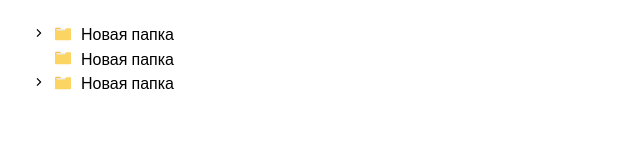
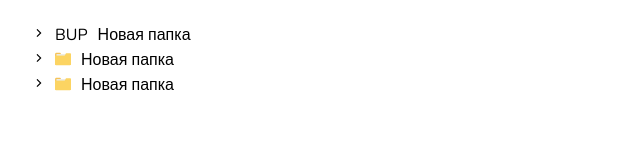
Before and after one commit to El122/lemonTree, a plain HTML site: page index.html in a window 1280 px wide. Shown: the full height of the page, 0-640 px from the left. Drawn offline with nearby package versions, Linux system fonts and the light colour scheme.

Commit message:
new commit

```diff
--- a/src/css/style.css
+++ b/src/css/style.css
@@ -18,12 +18,12 @@
  -khtml-user-select: none; /* Konqueror HTML */
    -moz-user-select: none; /* Firefox */
     -ms-user-select: none; /* Internet Explorer/Edge */
-        user-select: none; /* Non-prefixed version, currently
-                              supported by Chrome and Opera */
+        user-select: none; /* Chrome and Opera */
 }
 
 .lemon-tree {
     padding: 20px;
+    display: flex;
 }
 
 .lemon_title {
@@ -37,6 +37,7 @@
 .lemon_item-title {
     margin: 5px 0;
     padding-left: 15px;
+    padding-right: 10px;
 
     cursor: pointer;
 
--- a/src/js/index.js
+++ b/src/js/index.js
@@ -5,34 +5,29 @@ const data = [
     name: "Новая папка",
     id: "firstId",
     class: ["class1", "class2"],
+    icon: "BUP",
+    type: "folder",
     children: [
       {
         lemonId: 2,
         name: "Новая папка 2",
+        type: "folder",
         children: [
           {
             lemonId: 3,
             name: "Файл 1",
-            children: [
-              {
-                lemonId: 2,
-                name: "Новая папка 2",
-                children: [
-                  { lemonId: 3, name: "Файл 1" },
-                  { lemonId: 4, name: "Файл 2" },
-                ],
-              },
-            ],
+            type: "file",
           },
-          { lemonId: 4, name: "Файл 2" },
+          { lemonId: 4, name: "Файл 2", type: "file" },
         ],
       },
     ],
   },
-  { lemonId: 5, name: "Новая папка" },
+  { lemonId: 5, name: "Новая папка", children: [] },
   {
     lemonId: 1,
     name: "Новая папка",
+    type: "folder",
     children: [
       {
         lemonId: 2,
@@ -52,6 +47,11 @@ const data = [
 // Опции для настройки дерева
 const options = {
   closed: true,
+  actions: {
+    click: () => console.log("Bil click"),
+    rightClick: () => console.log("Tut can bit context menu"),
+    hover: () => console.log("Ne znau zachem, but hover")
+  },
   data,
 };
 
--- a/src/js/lemonTree/tree.js
+++ b/src/js/lemonTree/tree.js
@@ -7,6 +7,24 @@ const folderIcon = `
 		<path style="fill:#FCD462;" d="M447.788,64.117H334.927c-8.026,0-15.315,4.683-18.65,11.983l-19.313,42.267
 			c-3.336,7.3-10.624,11.983-18.65,11.983H0v260.155c0,15.099,12.241,27.34,27.34,27.34h413.613c15.099,0,27.34-12.241,27.34-27.34
 		V84.622C468.293,73.298,459.112,64.117,447.788,64.117z"/>
+	</svg>
+`;
+const fileIcon = `
+	<svg width="16" height="16" viewBox="0 0 468.293 468.293">
+		<path style="fill:#FCF05A;" d="M376,464H40V32h224l112,112V464z"/>
+    <path style="fill:#FDBD40;" d="M424,416H88V0h224l112,112V416z"/>
+    <path style="fill:#F49E21;" d="M312,112h112L312,0V112z"/>
+      <path style="fill:#E9686A;" d="M152,352h-16c-4.418,0-8-3.582-8-8s3.582-8,8-8h16c4.418,0,8,3.582,8,8S156.418,352,152,352z"/>
+      <path style="fill:#E9686A;" d="M376,352H184c-4.418,0-8-3.582-8-8s3.582-8,8-8h192c4.418,0,8,3.582,8,8S380.418,352,376,352z"/>
+      <path style="fill:#E9686A;" d="M152,304h-16c-4.418,0-8-3.582-8-8s3.582-8,8-8h16c4.418,0,8,3.582,8,8S156.418,304,152,304z"/>
+      <path style="fill:#E9686A;" d="M376,304H184c-4.418,0-8-3.582-8-8s3.582-8,8-8h192c4.418,0,8,3.582,8,8S380.418,304,376,304z"/>
+      <path style="fill:#E9686A;" d="M152,256h-16c-4.418,0-8-3.582-8-8s3.582-8,8-8h16c4.418,0,8,3.582,8,8S156.418,256,152,256z"/>
+      <path style="fill:#E9686A;" d="M376,256H184c-4.418,0-8-3.582-8-8s3.582-8,8-8h192c4.418,0,8,3.582,8,8S380.418,256,376,256z"/>
+      <path style="fill:#E9686A;" d="M152,208h-16c-4.418,0-8-3.582-8-8s3.582-8,8-8h16c4.418,0,8,3.582,8,8S156.418,208,152,208z"/>
+      <path style="fill:#E9686A;" d="M376,208H184c-4.418,0-8-3.582-8-8s3.582-8,8-8h192c4.418,0,8,3.582,8,8S380.418,208,376,208z"/>
+      <path style="fill:#E9686A;" d="M152,160h-16c-4.418,0-8-3.582-8-8s3.582-8,8-8h16c4.418,0,8,3.582,8,8S156.418,160,152,160z"/>
+      <path style="fill:#E9686A;" d="M376,160H184c-4.418,0-8-3.582-8-8s3.582-8,8-8h192c4.418,0,8,3.582,8,8S380.418,160,376,160z"/>
+      <path style="fill:#E9686A;" d="M136,72h48v48h-48V72z"/>
 	</svg>
 `;
 
@@ -20,6 +38,12 @@ class LemonTree {
 		this._createLemonTree();
 
 		return this;
+	}
+
+	_createActions(item) {
+		item.onclick = this._treeOptions?.actions?.click;
+		item.oncontextmenu = this._treeOptions?.actions?.rightClick;
+		item.onmouseover = this._treeOptions?.actions?.hover;
 	}
 
 	// Создание HTML структуры дерева
@@ -39,7 +63,8 @@ class LemonTree {
 		item.setAttribute("data-lemon-id", branch.lemonId);
 		item.setAttribute("id", branch.id);
 
-    if (branch.class) for (let classItem of branch.class) item.classList.add(classItem);
+		if (branch.class)
+			for (let classItem of branch.class) item.classList.add(classItem);
 	}
 
 	// Создание ветки дерева
@@ -49,6 +74,7 @@ class LemonTree {
 		const lemonItemTitle = this._createBranchTitle(branch);
 
 		this._setItemOptions(lemonItem, branch);
+		this._createActions(lemonItemTitle);
 
 		if (branch.children) {
 			lemonItemTitle.classList.add("lemon_item-items-full");
@@ -70,11 +96,19 @@ class LemonTree {
 		return lemonItem;
 	}
 
+	_setIcon(branch) {
+		if (branch.icon) return branch.icon;
+		if (branch.children || branch.type == "folder") return folderIcon;
+		return fileIcon;
+	}
+
 	_createBranchTitle(branch) {
 		const lemonItemTitle = this._createElement("lemon_item-title");
 		const lemonTiltleIcon = document.createElement("div");
 		const lemonTiltleText = document.createElement("span");
-    lemonTiltleIcon.innerHTML = folderIcon;
+
+		lemonTiltleIcon.innerHTML = this._setIcon(branch);
+
 		lemonTiltleText.innerText = branch.name;
 
 		lemonItemTitle.appendChild(lemonTiltleIcon);
@@ -89,7 +123,7 @@ class LemonTree {
 				elem.parentNode.querySelector(selector) ||
 				_findElem(elem.parentNode, selector)
 			);
-    }
+		};
 
 		const itemItems = _findElem(e.target, ".lemon_item-items");
 		let itemTitle = _findElem(e.target, ".lemon_item-title");
```
Lines whose indentation alone changed are shown as unchanged.
